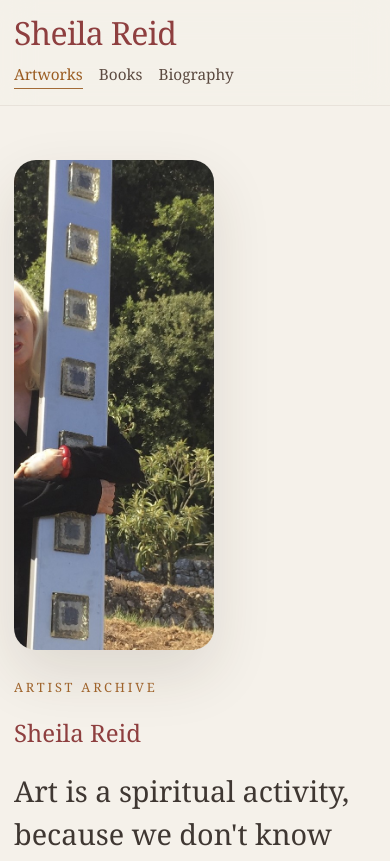
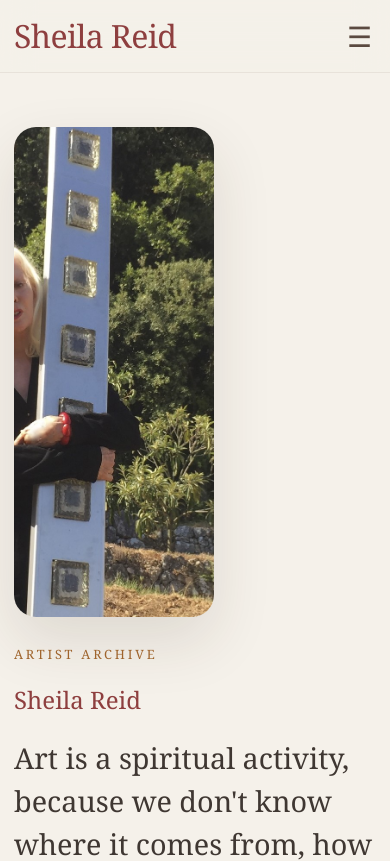
Before and after one commit to emiliagrama/sheila-reid-artist, a React (Vite) app: page /artworks in a window 390 px wide. Shown: the top 861 px of the page. Built offline with nearby package versions, Linux system fonts and the light colour scheme.

Commit message:
Add mobile hamburger menu, outside-click close, and fix dropdown background

```diff
--- a/src/components/Navbar.jsx
+++ b/src/components/Navbar.jsx
@@ -1,16 +1,57 @@
 import { NavLink } from "react-router-dom";
+import { useEffect, useRef, useState } from "react";
 
 export default function Navbar() {
+  const [open, setOpen] = useState(false);
+  const navRef = useRef(null);
+
+  const closeMenu = () => setOpen(false);
+
+  useEffect(() => {
+    function handleClickOutside(event) {
+      if (navRef.current && !navRef.current.contains(event.target)) {
+        setOpen(false);
+      }
+    }
+
+    function handleEscape(event) {
+      if (event.key === "Escape") {
+        setOpen(false);
+      }
+    }
+
+    document.addEventListener("mousedown", handleClickOutside);
+    document.addEventListener("touchstart", handleClickOutside);
+    document.addEventListener("keydown", handleEscape);
+
+    return () => {
+      document.removeEventListener("mousedown", handleClickOutside);
+      document.removeEventListener("touchstart", handleClickOutside);
+      document.removeEventListener("keydown", handleEscape);
+    };
+  }, []);
+
   return (
     <header className="siteHeader">
-      <div className="siteHeader__inner">
-        <NavLink to="/artworks" className="siteBrand">
+      <div className="siteHeader__inner" ref={navRef}>
+        <NavLink to="/artworks" className="siteBrand" onClick={closeMenu}>
           Sheila Reid
         </NavLink>
 
-        <nav className="siteNav">
+        <button
+          className="menuToggle"
+          type="button"
+          aria-label="Toggle navigation"
+          aria-expanded={open}
+          onClick={() => setOpen((prev) => !prev)}
+        >
+          ☰
+        </button>
+
+        <nav className={`siteNav ${open ? "open" : ""}`}>
           <NavLink
             to="/artworks"
+            onClick={closeMenu}
             className={({ isActive }) =>
               isActive ? "siteNav__link active" : "siteNav__link"
             }
@@ -20,6 +61,7 @@ export default function Navbar() {
 
           <NavLink
             to="/books"
+            onClick={closeMenu}
             className={({ isActive }) =>
               isActive ? "siteNav__link active" : "siteNav__link"
             }
@@ -29,6 +71,7 @@ export default function Navbar() {
 
           <NavLink
             to="/biography"
+            onClick={closeMenu}
             className={({ isActive }) =>
               isActive ? "siteNav__link active" : "siteNav__link"
             }
--- a/src/styles/layout.css
+++ b/src/styles/layout.css
@@ -22,6 +22,7 @@
   align-items: center;
   justify-content: space-between;
   gap: 32px;
+  position: relative;
 }
 
 .siteBrand {
@@ -29,6 +30,7 @@
   line-height: 0.92;
   letter-spacing: -0.02em;
   color: #8e3f3f;
+  text-decoration: none;
   transition: opacity 0.24s ease, transform 0.24s ease;
 }
 
@@ -48,6 +50,7 @@
   font-size: 0.98rem;
   line-height: 1;
   color: #5b4a40;
+  text-decoration: none;
   padding: 6px 0;
   transition: color 0.24s ease, opacity 0.24s ease;
 }
@@ -74,6 +77,17 @@
 .siteNav__link:hover::after,
 .siteNav__link.active::after {
   transform: scaleX(1);
+}
+
+.menuToggle {
+  display: none;
+  background: none;
+  border: none;
+  color: #5b4a40;
+  font-size: 28px;
+  line-height: 1;
+  cursor: pointer;
+  padding: 4px;
 }
 
 .siteMain {
@@ -139,24 +153,52 @@
 @media (max-width: 720px) {
   .siteHeader__inner {
     width: calc(100% - 28px);
-    min-height: auto;
-    padding: 18px 0 16px;
-    flex-direction: column;
-    align-items: flex-start;
-    gap: 14px;
+    min-height: 72px;
+    padding: 0;
+    flex-direction: row;
+    align-items: center;
+    gap: 12px;
   }
 
   .siteBrand {
     font-size: clamp(2rem, 8vw, 2.8rem);
   }
 
+  .menuToggle {
+    display: block;
+    margin-left: auto;
+  }
+
   .siteNav {
-    flex-wrap: wrap;
-    gap: 16px;
+    position: absolute;
+    top: 100%;
+    left: 0;
+    right: 0;
+    display: none;
+    flex-direction: column;
+    align-items: flex-start;
+    gap: 0;
+    padding: 14px 0 12px;
+    background: rgb(245, 241, 234);
+    backdrop-filter: blur(16px);
+    -webkit-backdrop-filter: blur(16px);
+    border-top: 1px solid rgba(91, 58, 41, 0.08);
+    border-bottom: 1px solid rgba(91, 58, 41, 0.11);
+  }
+
+  .siteNav.open {
+    display: flex;
   }
 
   .siteNav__link {
-    font-size: 0.96rem;
+    width: 100%;
+    padding: 12px 0;
+    font-size: 1rem;
+  }
+
+  .siteNav__link::after {
+    width: 72px;
+    bottom: 8px;
   }
 
   .siteMain {
```
